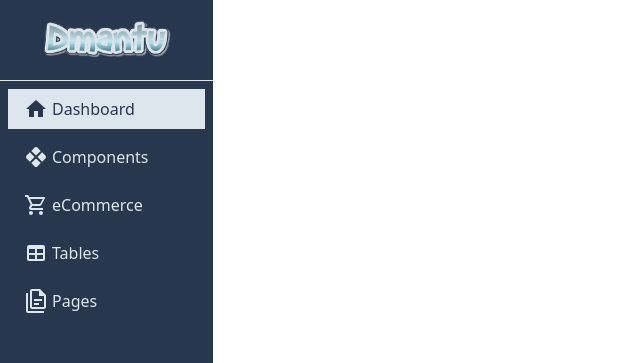
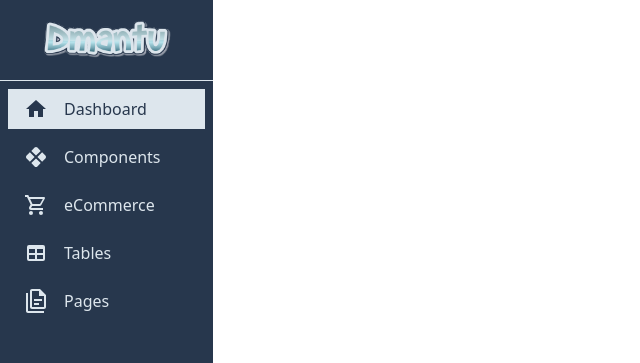
Before and after one commit to vishalkanani99/dmantu-admin, a Vue app: page / in a window 1280 px wide. Shown: the top 363 px of the page, without its empty margins (0-640 px from the left). Built offline with nearby package versions, Linux system fonts and the light colour scheme.

Commit message:
modified: button and icon components

```diff
--- a/src/components/Button.vue
+++ b/src/components/Button.vue
@@ -51,7 +51,9 @@ import { getButtonColor } from '../color.js';
     :to="to"
     :href="href"
     :class="defaultClass">
-    <Icon v-if="iconPath" :path="iconPath" />
-    <span v-if="label" :class="{'pl-1': iconPath}">{{ label }}</span>
+    <slot>
+      <Icon v-if="iconPath" :path="iconPath" />
+      <span v-if="label" :class="{'pl-4': iconPath}">{{ label }}</span>
+    </slot>
   </component>
 </template>
--- a/src/components/Icon.vue
+++ b/src/components/Icon.vue
@@ -17,11 +17,12 @@ const props = defineProps({
 </script>
 
 <template>
-  <svg
-    :viewBox="viewbox"
-    :width="size"
-    :height="size"
-  >
-    <path fill="currentColor" :d="path" />
-  </svg>
+  <span>
+    <svg
+      :viewBox="viewbox"
+      :width="size"
+      :height="size" >
+      <path fill="currentColor" :d="path" />
+    </svg>
+  </span>
 </template>
```
